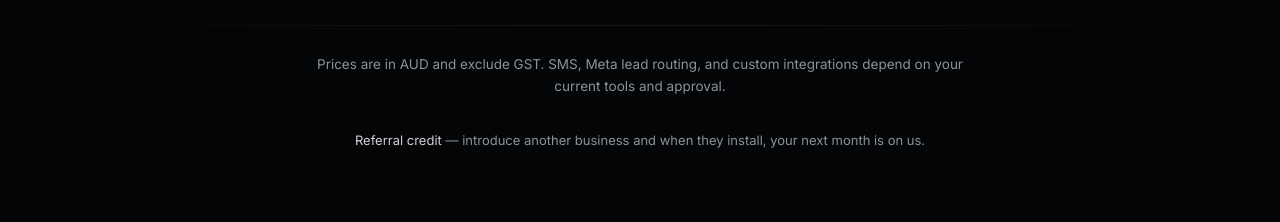
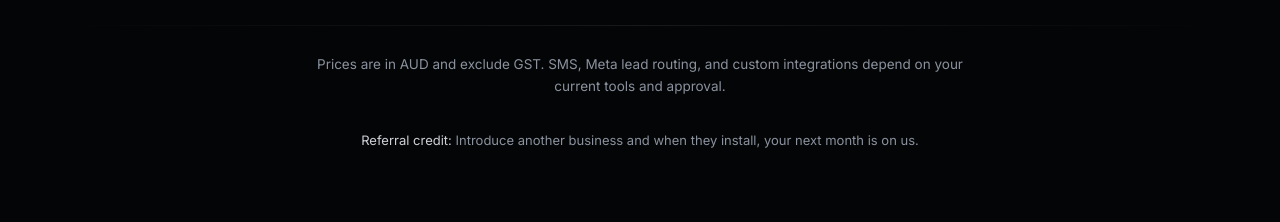
Before and after one commit to SolrenAI/solren-website, a Next.js app: page /pricing in a window 1280 px wide. Shown: the part 1200-1422 px from the top of the page. Built offline with nearby package versions, Linux system fonts and the light colour scheme.

Commit message:
Update website

```diff
--- a/app/pricing/page.tsx
+++ b/app/pricing/page.tsx
@@ -64,7 +64,7 @@ export default function PricingPage() {
             <Packages detailed />
           </div>
           <p className="mx-auto mt-8 max-w-xl text-center text-[13px] leading-relaxed text-[var(--muted)]">
-            <span className="text-[var(--silver)]">Referral credit</span> — introduce another
+            <span className="text-[var(--silver)]">Referral credit:</span> Introduce another
             business and when they install, your next month is on us.
           </p>
         </div>
```
